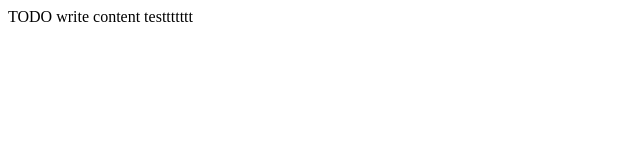
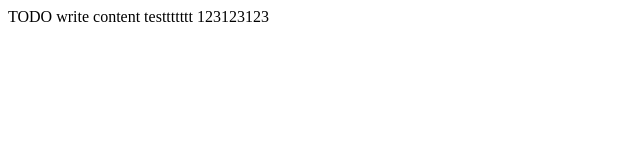
Before and after one commit to fxgrow123/test, a website: page public_html/index.html in a window 1280 px wide. Shown: the full height of the page, 0-640 px from the left. Drawn offline with Linux system fonts and the light colour scheme.

Commit message:
add data

```diff
--- a/public_html/index.html
+++ b/public_html/index.html
@@ -11,6 +11,6 @@
         <meta name="viewport" content="width=device-width, initial-scale=1.0">
     </head>
     <body>
-        <div>TODO write content testtttttt</div>
+        <div>TODO write content testtttttt 123123123</div>
     </body>
 </html>
```
